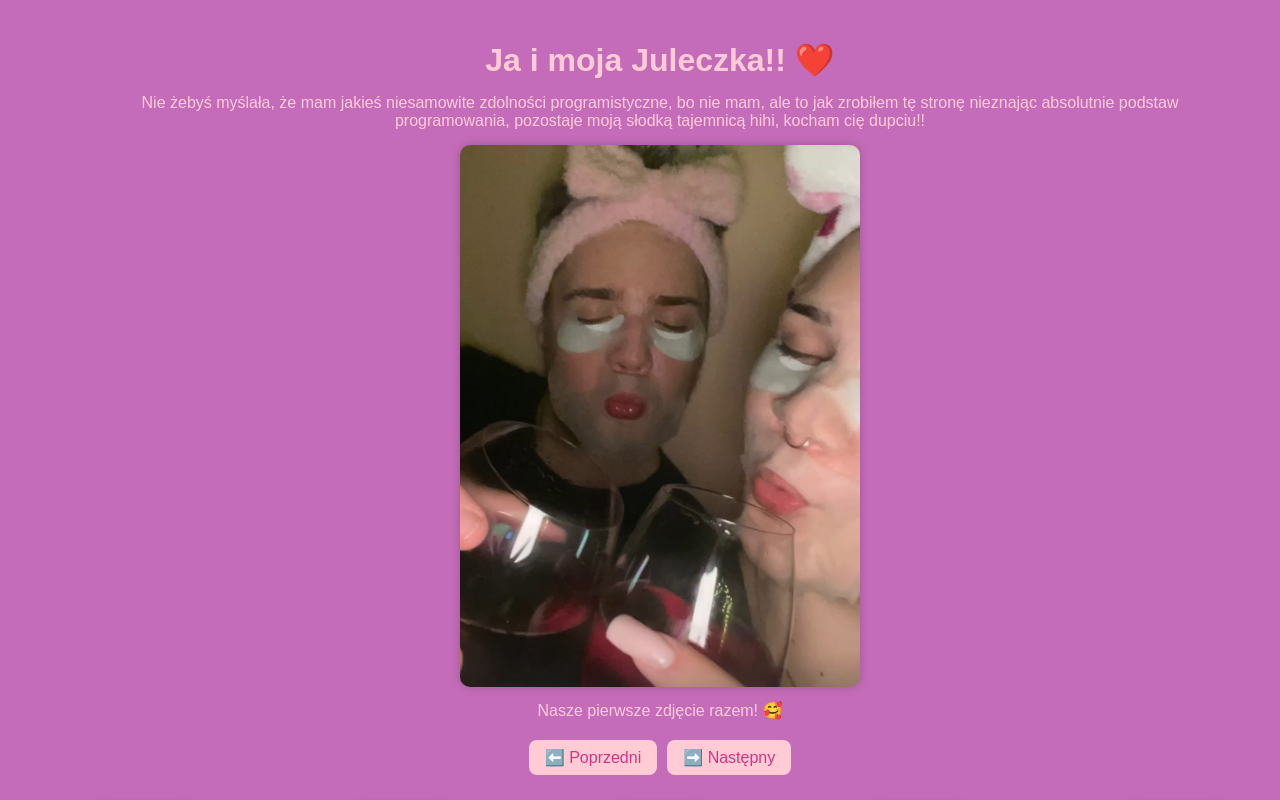
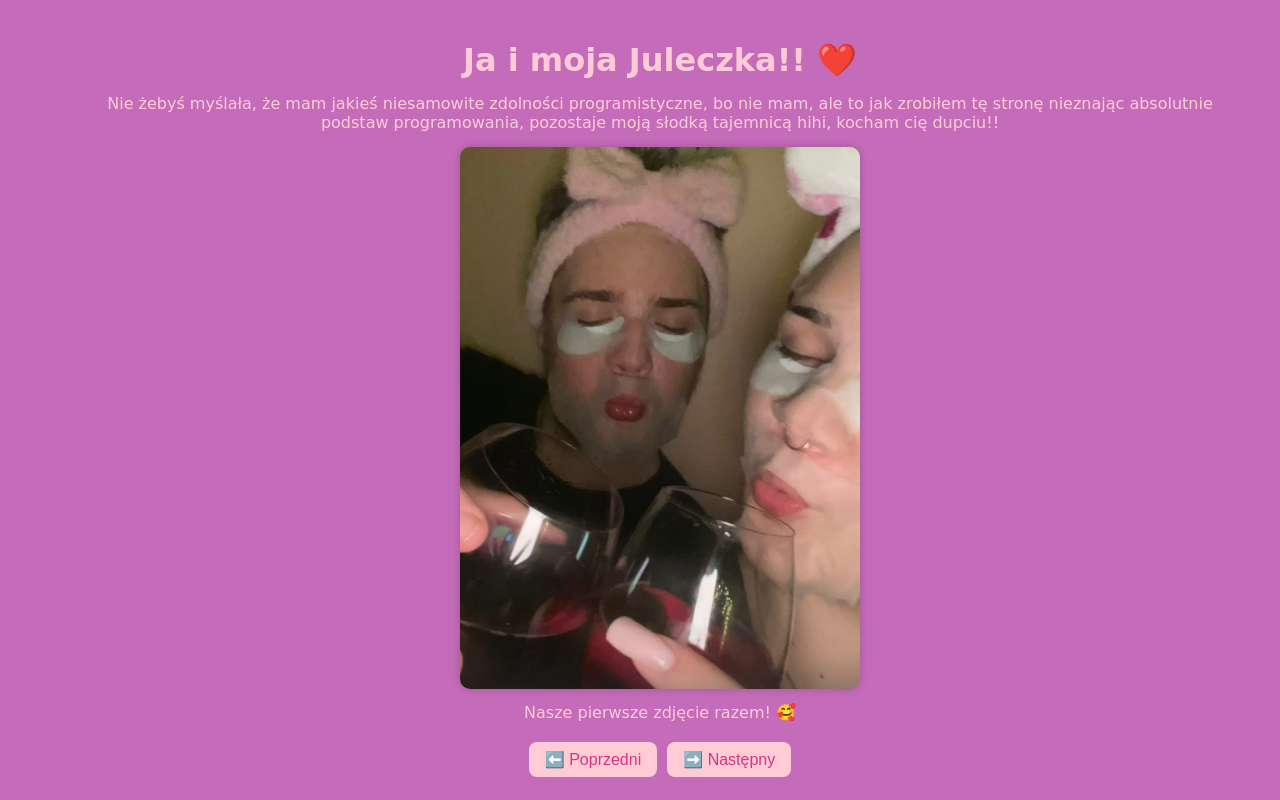
Before and after one commit to tvmonn/tvmonn.github.io, a plain HTML site: page index.html in a window 1280 px wide. Shown: the top 800 px of the page. Drawn offline with Linux system fonts and the light colour scheme.

Commit message:
Update index.html

```diff
--- a/index.html
+++ b/index.html
@@ -6,7 +6,7 @@
     <title>Ja i moja Juleczka!!</title>
     <style>
         html, body {
-            font-family: Arial, sans-serif;
+            font-family: URW Chancery L, cursive;
             text-align: center;
             background-color: #c46cb9;
             color: #ffccd5;
```
